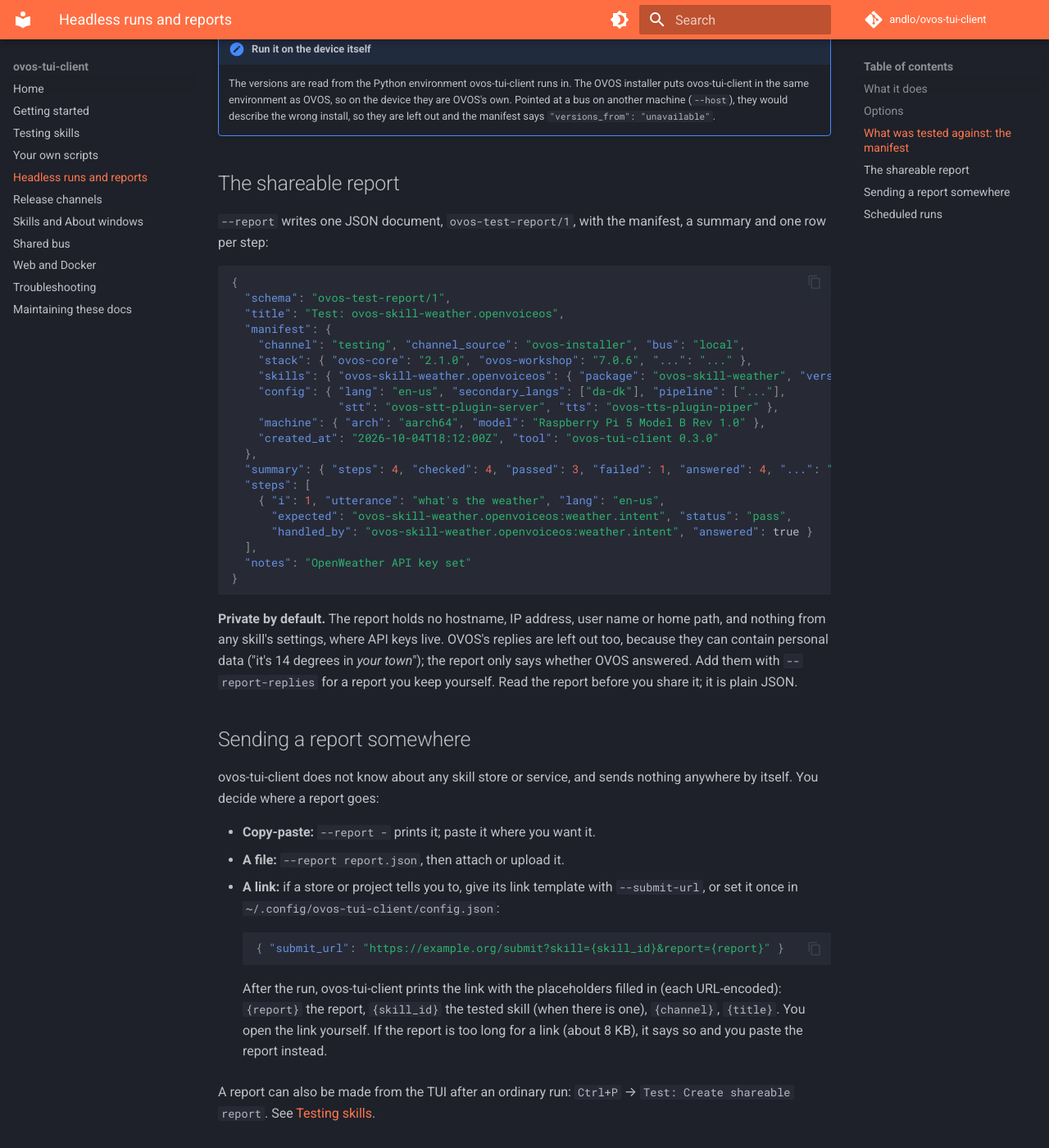
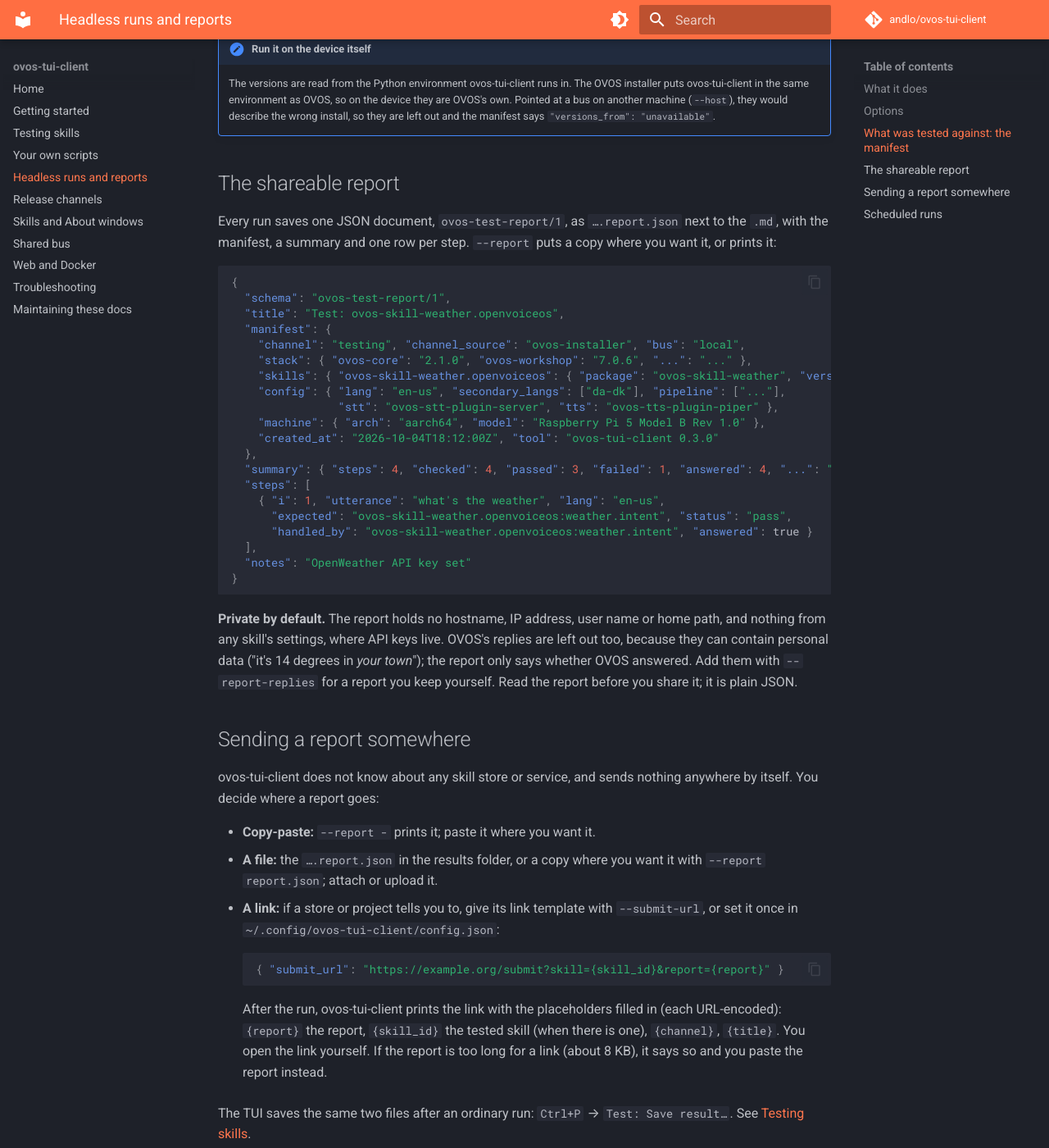
Before and after one commit to andlo/ovos-tui-client, an MkDocs documentation site: the page built from docs/headless.md, in a window 1280 px wide and 1400 px high, scrolled down 2067 px. Shown: the whole window at 82% size. Built offline with MkDocs 1.6.1 and Material for MkDocs 9.7.7, drawn with Linux system fonts in a browser that asks for light colours; comment, search, counter and statistics services are not loaded; some of the changed text lies outside the part shown.

Commit message:
One way to save a run: .md + .report.json, from the TUI and headless
'Test: Save last result' and 'Test: Create shareable report' become one
command, 'Test: Save result…' (channel, notes, replies; Save and copy / Save
and show / Cancel), and 'Test: Show last result'. Every saved run is a
readable .md and the ovos-test-report/1 .report.json. The .jsonl and
.manifest.json are gone: the report holds the same rows and the manifest.
Headless saves the same two files; --report puts an extra copy in FILE or
prints it.

Co-Authored-By: Claude Opus 5.5 <noreply@anthropic.com>
Claude-Session: https://claude.ai/code/session_01S1EqMVQHGfC5hWnTRuze7x

````diff
--- a/docs/headless.md
+++ b/docs/headless.md
@@ -32,8 +32,9 @@ ovos-tui --run ~/.config/ovos-tui-client/scripts/smoke.jsonl
     Test: ovos-skill-weather.openvoiceos: 3/4 passed · 1 failed · 21s
     ```
 
-5. Saves the result, like **Test: Save last result**: a readable `.md`,
-   the `.jsonl` rows, and a `.manifest.json` saying what was tested against.
+5. Saves the result, like **Test: Save result** in the TUI: a readable
+   `.md` and the shareable `.report.json` (below), which also says what was
+   tested against.
 
 **Exit code:** `0` every checked step passed, `1` something failed or timed
 out (or the run was stopped with Ctrl+C), `2` it could not run: no bus, no
@@ -45,8 +46,8 @@ skill list, or nothing to test.
 |---|---|
 | `--run TARGET` | `all`, a skill_id, or a script file. |
 | `--lang` | The language of the utterances (default `en-us`). |
-| `--output DIR` | Where the `.md`, `.jsonl` and `.manifest.json` go (default `~/.local/share/ovos-tui-client/results`). |
-| `--report FILE` | Also write one shareable report (below). `-` prints it, for copy-paste; progress then goes to stderr. |
+| `--output DIR` | Where the `.md` and `.report.json` go (default `~/.local/share/ovos-tui-client/results`). |
+| `--report FILE` | Also put a copy of the report in FILE (below). `-` prints it, for copy-paste; progress then goes to stderr. |
 | `--report-replies` | Include what OVOS said in the report. Off by default. |
 | `--channel NAME` | The release channel of this install, if it can't be worked out automatically (below). |
 | `--notes TEXT` | Free text for the report, e.g. what the skill needs: `"OpenWeather API key set"`, `"Mark II"`. |
@@ -83,8 +84,9 @@ manifest records:
 
 ## The shareable report
 
-`--report` writes one JSON document, `ovos-test-report/1`, with the manifest,
-a summary and one row per step:
+Every run saves one JSON document, `ovos-test-report/1`, as `….report.json`
+next to the `.md`, with the manifest, a summary and one row per step.
+`--report` puts a copy where you want it, or prints it:
 
 ```json
 {
@@ -122,7 +124,7 @@ ovos-tui-client does not know about any skill store or service, and sends
 nothing anywhere by itself. You decide where a report goes:
 
 - **Copy-paste:** `--report -` prints it; paste it where you want it.
-- **A file:** `--report report.json`, then attach or upload it.
+- **A file:** the `….report.json` in the results folder, or a copy where you want it with `--report report.json`; attach or upload it.
 - **A link:** if a store or project tells you to, give its link template
   with `--submit-url`, or set it once in `~/.config/ovos-tui-client/config.json`:
 
@@ -136,8 +138,8 @@ nothing anywhere by itself. You decide where a report goes:
     link yourself. If the report is too long for a link (about 8 KB),
     it says so and you paste the report instead.
 
-A report can also be made from the TUI after an ordinary run: `Ctrl+P` →
-`Test: Create shareable report`. See [Testing skills](testing.md#share-the-result-as-a-report).
+The TUI saves the same two files after an ordinary run: `Ctrl+P` →
+`Test: Save result…`. See [Testing skills](testing.md#save-the-result).
 
 ## Scheduled runs
 
````
Also changed, not shown: docs/getting-started.md (+1 -1 lines), docs/testing.md (+28 -35 lines), 8 other files.
